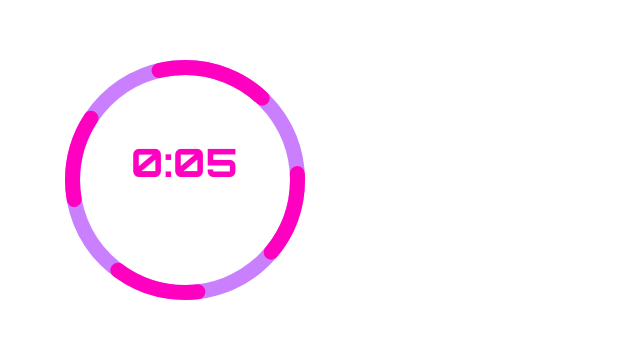
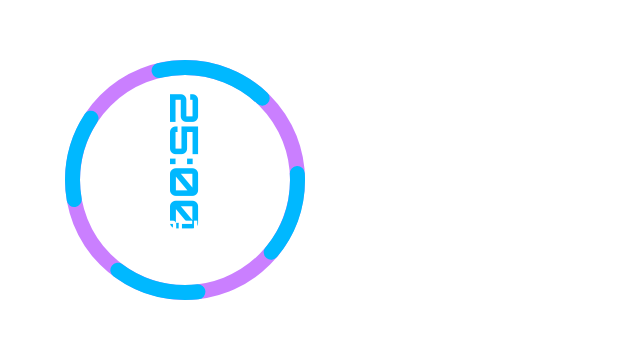
Before and after one commit to PilarCha/Vue-Pomodoro, a Vue app: page / in a window 1280 px wide. Shown: the part 220-558 px from the top of the page, without its empty margins (0-640 px from the left). Built offline with nearby package versions, Linux system fonts and the light colour scheme.

Commit message:
added correct time to phases

```diff
--- a/src/assets/styles/timer.css
+++ b/src/assets/styles/timer.css
@@ -67,7 +67,7 @@ body {
 }
 
 #base-timer-label {
-  color:var(--neon-pink);
+  /* color:var(--neon-pink); */
   position: absolute;
   width: 250px;
   height: 213px;
--- a/src/views/Timer.vue
+++ b/src/views/Timer.vue
@@ -32,8 +32,8 @@
                   </div>
                 </transition>
               </div> -->
-              <h3 class = "round-counter">{{totalRound}} / 3</h3>
-             <span id="base-timer-label" >{{formatTime(timeLeft)}}</span>
+              <h3 class = "round-counter" >{{totalRound}} / 3</h3>
+             <span id="base-timer-label" v-bind:class = "remainingPathColor">{{formatTime(timeLeft)}}</span>
              <h3 class ="current-phase" @click="paused = !paused">{{currentPhase}}</h3>
            </div>
           </div>
@@ -57,7 +57,7 @@ export default {
       warningThreshold: 30,
       alertThreshold: 15,
       // timeLimit: 1500,
-      timeLimit: 5,
+      timeLimit: 1500,
       timeLeft: null,
       timerInterval: null,
       remainingPathColor: "base-timer__path-remaining green",
@@ -103,7 +103,6 @@ export default {
     restartTimer() {
       clearInterval(this.timerInterval);
       this.remainingDashCircle = 34;
-      // timeLimit: 1500, 25 mins
       this.timeLeft = null;
       this.timerInterval = null;
       this.remainingPathColor = "base-timer__path-remaining green";
@@ -111,15 +110,15 @@ export default {
       let phase = this.currentPhase
 
       if(phase == 'Focus' && this.totalRound == 2) {
-        this.timeLimit = 30;
+        this.timeLimit = 900;
         this.totalRound+=1;
         this.currentPhase = "Long Break"
       } else if(phase == 'Focus') {
-        this.timeLimit = 5;
+        this.timeLimit = 300;
         this.totalRound += 1;
         this.currentPhase = "Break";
       } else {
-        this.timeLimit = 5;
+        this.timeLimit = 1500;
         this.currentPhase = "Focus";
         if(phase == "Long Break")
           this.totalRound = 0;
```
